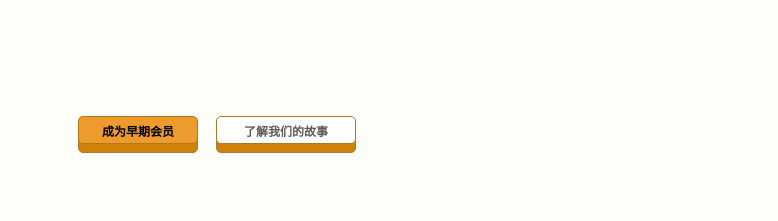
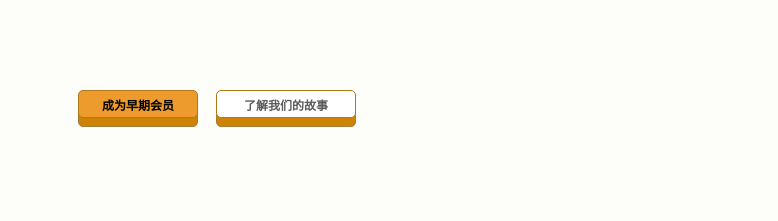
Before and after one commit to remi-huang/pathunfold-landing-page, a plain HTML site: page index.html in a window 1280 px wide. Shown: the part 488-709 px from the top of the page, 502-1280 px from the left. Drawn offline with Linux system fonts and the light colour scheme.

Commit message:
style: move hero CTA row up by 40px per review

```diff
--- a/index.html
+++ b/index.html
@@ -197,7 +197,7 @@
         align-items: center;
         padding: 2px 0;
         margin-top: 0;
-        transform: translateY(-14px);
+        transform: translateY(-40px);
       }
       .hero-actions .btn-wrap {
         width: 120px;
```
